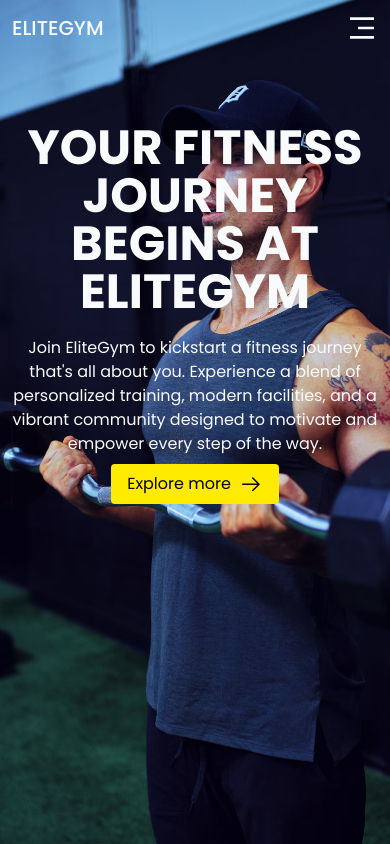
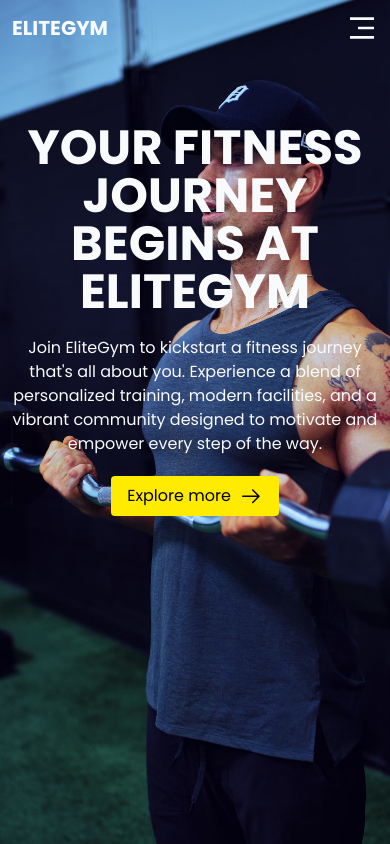
Before and after one commit to Tonnykimanthi/Elite-Gym, a React (Vite) app: page / in a window 390 px wide. Built offline with nearby package versions, Linux system fonts and the light colour scheme.

Commit message:
Make Header component responsive

```diff
--- a/src/components/header/Header.tsx
+++ b/src/components/header/Header.tsx
@@ -31,10 +31,10 @@
           vibrant community designed to motivate and empower every step of the
           way.
         </p>
-        <button>
+        <button className="mt-5">
           <Button
             text="Explore more"
-            styles="bg-primary text-black mt-2 rounded hover:bg-primary/80 transition"
+            styles="bg-primary text-black rounded hover:bg-primary/80 transition"
           />
         </button>
       </div>
--- a/src/components/header/Logo.tsx
+++ b/src/components/header/Logo.tsx
@@ -1,5 +1,5 @@
 const Logo = () => {
-  return <div className="text-xl font-medium">ELITEGYM</div>;
+  return <div className="text-xl font-bold">ELITEGYM</div>;
 };
 
 export default Logo;
--- a/src/components/header/Navbar.tsx
+++ b/src/components/header/Navbar.tsx
@@ -11,7 +11,7 @@
 const Navbar = ({ navIsOpen, setNavIsOpen }: NavbarProps) => {
   return (
     <nav
-      className={`bg-light/20 max-sm:bg-dark/80 inset-0 origin-top-right rounded-md p-2 px-4 transition max-sm:absolute ${navIsOpen ? "" : "max-sm:scale-0 max-sm:opacity-0"}`}
+      className={`bg-light/20 max-sm:bg-dark/95 inset-0 origin-top-right rounded-md p-2 px-4 transition max-sm:absolute ${navIsOpen ? "" : "max-sm:scale-0 max-sm:opacity-0"}`}
     >
       <button
         className="absolute right-3 top-3 sm:hidden"
```
